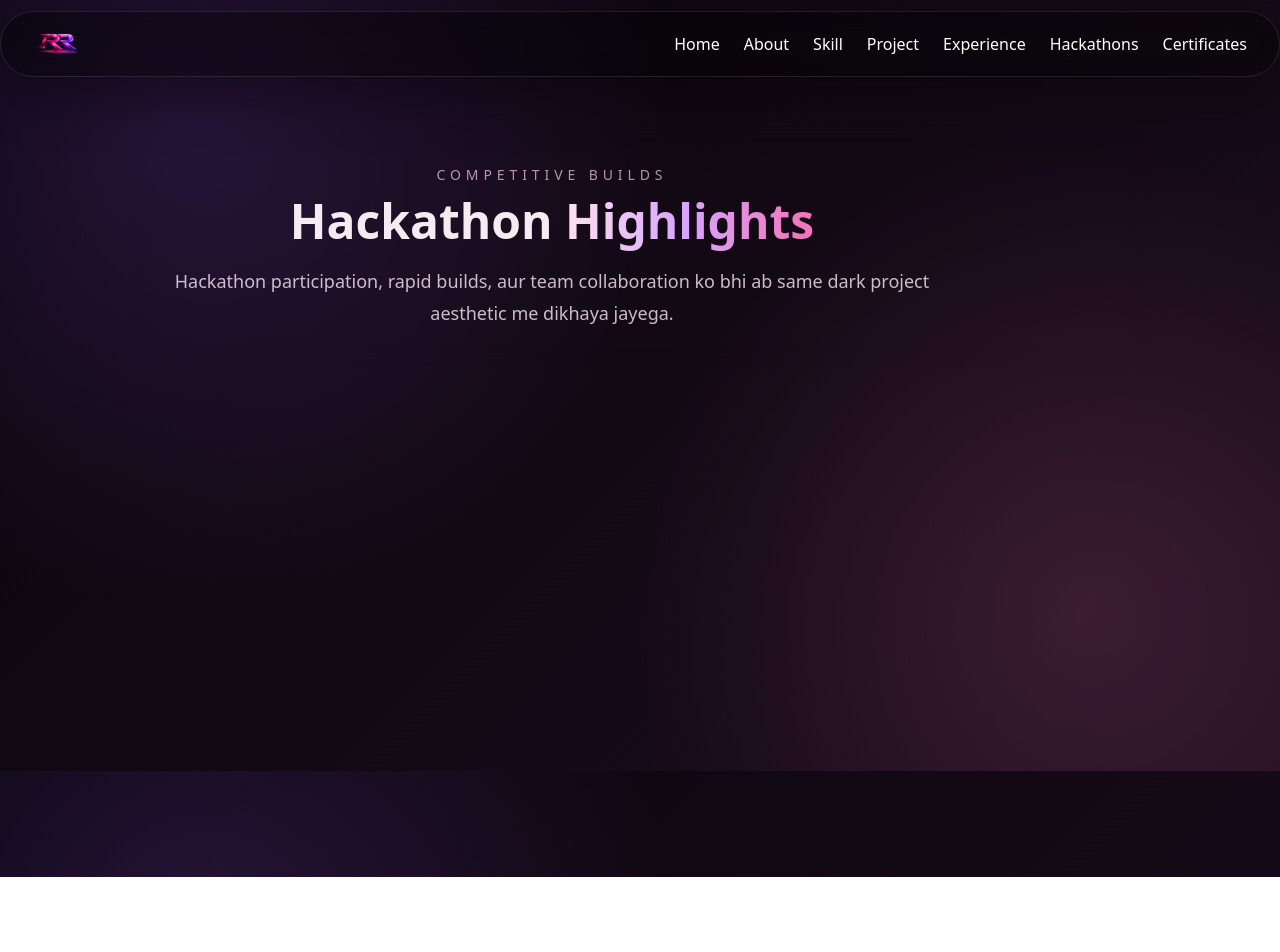
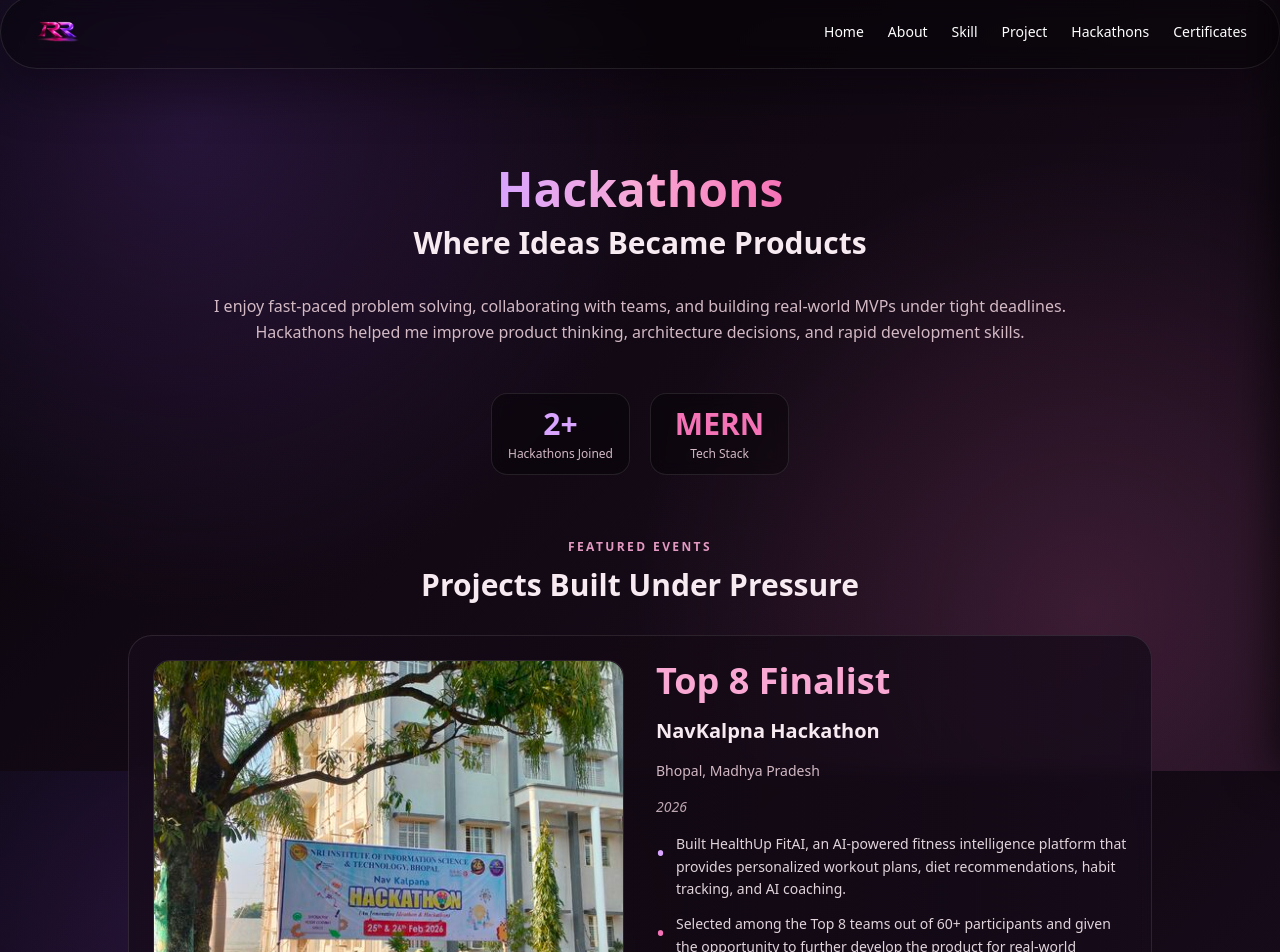
Before and after one commit to Rakhiraj1686/Portfolio, a React (Vite) app in the folder client/: page /hackathons in a window 1280 px wide. Shown: the part 29-981 px from the top of the page. Before the commit the page ends 906 px from the top, so only its background shows below. Built offline with nearby package versions, Linux system fonts and the light colour scheme.

Commit message:
feat: enhance Header component with new icons and dropdown animations; add Hackathon highlights section

```diff
--- a/client/src/components/Header.jsx
+++ b/client/src/components/Header.jsx
@@ -1,4 +1,4 @@
-import React, { useState } from "react";
+import React, { useEffect, useState } from "react";
 import rakhi from "../assets/rrr.png";
 import { Link, useLocation } from "react-router-dom";
 import {
@@ -9,18 +9,19 @@ import {
   FaBars,
   FaTimes,
 } from "react-icons/fa";
-import { LiaCertificateSolid } from "react-icons/lia";
-import { FaBriefcase } from "react-icons/fa";
 import { FiTool } from "react-icons/fi";
+import { PiMedalFill } from "react-icons/pi";
+import { AiFillTool } from "react-icons/ai";
+
+
 
 const navLinks = [
   { to: "/", label: "Home", icon: FaHome },
   { to: "/about", label: "About", icon: FaUser },
-  { to: "/skill", label: "Skill", icon: FiTool },
+  { to: "/skill", label: "Skill", icon: AiFillTool },
   { to: "/project", label: "Project", icon: FaProjectDiagram },
-  { to: "/experience", label: "Experience", icon: FaBriefcase },
   { to: "/hackathons", label: "Hackathons", icon: FaTrophy },
-  { to: "/certificates", label: "Certificates", icon: LiaCertificateSolid },
+  { to: "/certificates", label: "Certificates", icon: PiMedalFill },
 ];
 
 const Header = () => {
@@ -28,120 +29,42 @@ const Header = () => {
   const isHome = location.pathname === "/";
   const [menuOpen, setMenuOpen] = useState(false);
 
+  useEffect(() => {
+    document.body.style.overflow = menuOpen ? "hidden" : "";
+    return () => {
+      document.body.style.overflow = "";
+    };
+  }, [menuOpen]);
+
   return (
     <>
       {isHome ? (
         <>
-          {/* Desktop: vertical sidebar on right */}
-          <div className="hidden sm:fixed sm:flex sm:flex-col sm:z-50 sm:right-6 sm:top-1/2 sm:-translate-y-1/2 bg-black/40 backdrop-blur-md border border-white/10 rounded-full p-4 py-10 gap-10 items-center text-white shadow-[0_20px_50px_rgba(5,3,7,0.45)]">
-            <Link
-              to="/"
-              className="flex items-center gap-3 hover:text-(--color-accent)"
-              title="Home"
-            >
-              <FaHome />
-            </Link>
-            <Link
-              to="/about"
-              className="flex items-center gap-3 hover:text-(--color-accent)"
-              title="About"
-            >
-              <FaUser />
-            </Link>
-            <Link
-              to="/skill"
-              className="flex items-center gap-3 hover:text-(--color-accent)"
-              title="Skills"
-            >
-              <FiTool />
-            </Link>
-            <Link
-              to="/project"
-              className="flex items-center gap-3 hover:text-(--color-accent)"
-              title="Projects"
-            >
-              <FaProjectDiagram />
-            </Link>
-            <Link
-              to="/hackathons"
-              className="flex items-center gap-3 hover:text-(--color-accent)"
-              title="Hackathons"
-            >
-              <FaTrophy />
-            </Link>
-            <Link
-              to="/experience"
-              className="flex items-center gap-3 hover:text-(--color-accent)"
-              title="Experience"
-            >
-              <FaBriefcase />
-            </Link>
-            <Link
-              to="/certificates"
-              className="flex items-center gap-3 hover:text-(--color-accent)"
-              title="Certificates"
-            >
-              <LiaCertificateSolid />
-            </Link>
-          </div>
-
-          {/* Mobile: hamburger in top-right corner */}
-          <div className="sm:hidden  fixed top-4 right-4 z-50 text-white">
-            <button
-              className="bg-black/45 backdrop-blur-md border border-white/10 rounded-full p-3 text-xl shadow-lg"
-              onClick={() => setMenuOpen(!menuOpen)}
-              aria-label="Toggle menu"
-            >
-              {menuOpen ? <FaTimes /> : <FaBars />}
-            </button>
-
-            {menuOpen && (
-              <div
-                className="fixed inset-0 z-60 bg-black/45 backdrop-blur-sm"
-                onClick={() => setMenuOpen(false)}
-              >
-                <div
-                  className="ml-auto h-full w-[84%] max-w-sm bg-black/90 backdrop-blur-lg p-4 border-l border-white/10 shadow-2xl overflow-y-auto"
-                  onClick={(e) => e.stopPropagation()}
-                >
-                  <div className="flex items-center justify-between mb-4 mt-2">
-                    <p className="text-xs uppercase tracking-wider text-white/60">Menu</p>
-                    <button
-                      className="rounded-full p-1.5 bg-white/10 hover:bg-white/20 transition-colors"
-                      onClick={() => setMenuOpen(false)}
-                      aria-label="Close menu"
-                    >
-                      <FaTimes className="text-sm" />
-                    </button>
-                  </div>
-                  <div className="flex flex-col gap-1.5">
+          {/* Desktop Sidebar */}
+          <div className="hidden sm:fixed sm:flex  sm:flex-col sm:z-50 sm:right-6 sm:top-1/2 sm:-translate-y-1/2 bg-black/40 backdrop-blur-md border border-white/10 rounded-full p-3 py-10 gap-10 items-center  text-white shadow-[0_20px_50px_rgba(5,3,7,0.45)] px-5">
             {navLinks.map((link) => {
               const Icon = link.icon;
-                      const isActive = location.pathname === link.to;
               return (
-                      <Link
-                        key={link.to}
-                        to={link.to}
-                        className={`rounded-xl px-3 py-2.5 flex items-center gap-3 transition-colors ${
-                          isActive
-                            ? "bg-white/15 text-(--color-primary)"
-                            : "hover:bg-white/10 hover:text-(--color-primary)"
-                        }`}
-                        onClick={() => setMenuOpen(false)}
-                      >
-                        <Icon className="text-sm" />
-                        <span>{link.label}</span>
+                <Link key={link.to} to={link.to} title={link.label}>
+                  <Icon className="text-xl  hover:text-purple-400 transition" />
                 </Link>
               );
             })}
           </div>
-                </div>
-              </div>
-            )}
+
+          {/* Mobile Button */}
+          <div className="sm:hidden fixed top-10 right-4 z-50 text-white">
+            <button
+              className="bg-black/50 backdrop-blur-md border border-white/10 rounded-full p-3 text-xl shadow-lg"
+              onClick={() => setMenuOpen(!menuOpen)}
+            >
+              {menuOpen ? <FaTimes /> : <FaBars />}
+            </button>
           </div>
         </>
       ) : (
-        <div className="relative p-6  sm:p-2 rounded-full sm:px-8  sm:rounded-full max-w-7xl mx-4 sm:mx-auto  mt-4  sm:mt-10 flex justify-between items-center text-white backdrop-blur-md bg-black/40 border border-white/10 shadow-[0_20px_50px_rgba(5,3,7,0.4)]">
+        <div className="sticky top-3 z-30 p-4 sm:p-3 rounded-full sm:px-8 max-w-7xl mx-4 sm:mx-auto mt-4 sm:mt-6 flex justify-between items-center text-white backdrop-blur-md bg-black/40 border border-white/10 shadow-[0_20px_50px_rgba(5,3,7,0.4)]">
+          {/* Logo */}
           <img
             src={rakhi}
             alt=""
@@ -149,72 +72,106 @@ const Header = () => {
           />
 
           {/* Desktop Nav */}
-          <div className="hidden md:flex gap-4 lg:gap-6 text-sm lg:text-base">
+          <div className="hidden md:flex gap-6 text-sm">
             {navLinks.map((link) => (
               <Link
                 key={link.to}
                 to={link.to}
-                className="hover:text-(--color-accent)"
+                className="hover:text-purple-400 transition"
               >
                 {link.label}
               </Link>
             ))}
           </div>
 
-          {/* Mobile Hamburger */}
+          {/* Mobile Button */}
+          <div className="md:hidden">
             <button
-            className="md:hidden  lg:hidden text-xl rounded-full p-2 bg-black/35 border border-white/10"
+              className="text-xl rounded-full p-2 bg-black/40 border border-white/10"
               onClick={() => setMenuOpen(!menuOpen)}
             >
               {menuOpen ? <FaTimes /> : <FaBars />}
             </button>
+          </div>
+        </div>
+      )}
 
-          {/* Mobile Dropdown */}
-          {menuOpen && (
+      {/* ================= MOBILE DRAWER (GLOBAL) ================= */}
+      {/* Overlay */}
       <div
-              className="fixed inset-0 z-60 backdrop-blur-sm bg-black/45 md:hidden"
+        className={`fixed inset-0 bg-black/60 backdrop-blur-sm z-40 transition-opacity duration-300 ${
+          menuOpen ? "opacity-100" : "opacity-0 pointer-events-none"
+        }`}
         onClick={() => setMenuOpen(false)}
+      />
+
+      {/* Drawer */}
+      <div
+        className={`fixed top-0 right-0 h-full w-[60%] max-w-sm z-50
+        bg-[#0f0f17]/95 backdrop-blur-2xl
+        border-l border-white/10
+        shadow-[-10px_0_40px_rgba(0,0,0,0.6)]
+        transform transition-transform duration-300 ease-in-out
+        ${menuOpen ? "translate-x-0" : "translate-x-full"}`}
       >
-              <div
-                className="ml-auto h-full w-[84%] max-w-sm bg-black/90 backdrop-blur-lg p-4 border-l border-white/10 shadow-2xl overflow-y-auto"
-                onClick={(e) => e.stopPropagation()}
+        {/* Header */}
+        <div className="flex items-center justify-between p-4 border-b border-white/10">
+          <h2 className="text-sm font-semibold tracking-wide text-white/80">
+            Menu
+          </h2>
+
+          <button
+            onClick={() => setMenuOpen(false)}
+            className="p-2 rounded-full hover:bg-white/10 transition"
           >
-                <div className="flex items-center justify-between mb-4 mt-2">
-                  <p className="text-xs uppercase tracking-wider text-white/60">Menu</p>
-                  <button
-                    className="rounded-full p-1.5 bg-white/10 hover:bg-white/20 transition-colors"
-                    onClick={() => setMenuOpen(false)}
-                    aria-label="Close menu"
-                  >
-                    <FaTimes className="text-sm" />
+            <FaTimes />
           </button>
         </div>
-                <div className="flex flex-col gap-1.5">
+
+        {/* Profile Section */}
+        {/* <div className="flex items-center gap-3 p-4 border-b border-white/10">
+          <img src={rakhi} alt="" className="h-10 w-10 rounded-full" />
+          <div>
+            <p className="text-sm font-medium">Your Name</p>
+            <p className="text-xs text-white/50">Developer</p>
+          </div>
+        </div> */}
+
+        {/* Navigation Links */}
+        <div className="flex flex-col p-3 gap-1">
           {navLinks.map((link) => {
             const Icon = link.icon;
             const isActive = location.pathname === link.to;
+
             return (
               <Link
                 key={link.to}
                 to={link.to}
-                        className={`rounded-xl px-3 py-2.5 flex items-center gap-3 transition-colors ${
+                onClick={() => setMenuOpen(false)}
+                className={`group flex items-center gap-3 px-4 py-3 rounded-xl transition-all duration-200
+                ${
                   isActive
-                            ? "bg-white/15 text-(--color-primary)"
-                            : "hover:bg-white/10 hover:text-(--color-primary)"
+                    ? "bg-linear-to-r from-purple-500/20 to-pink-500/20 text-white"
+                    : "text-white/80 hover:bg-white/5 hover:text-white"
                 }`}
-                        onClick={() => setMenuOpen(false)}
               >
+                {/* Icon */}
+                <div className="h-9 w-9 flex items-center justify-center rounded-lg bg-white/5 group-hover:bg-white/10">
                   <Icon className="text-sm" />
-                        <span>{link.label}</span>
+                </div>
+
+                {/* Label */}
+                <span className="text-sm font-medium">{link.label}</span>
+
+                {/* Active Dot */}
+                {isActive && (
+                  <div className="ml-auto h-2 w-2 rounded-full bg-purple-400"></div>
+                )}
               </Link>
             );
           })}
         </div>
       </div>
-            </div>
-          )}
-        </div>
-      )}
     </>
   );
 };
--- a/client/src/pages/Hackathons.jsx
+++ b/client/src/pages/Hackathons.jsx
@@ -1,14 +1,136 @@
 import React from "react";
+import hackathonNK from "../assets/hackathon/hackathonNK.jpeg";
 
-import PageShell from "../components/PageShell";
+
+const hackathons = [
+  {
+    title: "NavKalpna Hackathon",
+    image: hackathonNK,
+    location: "Bhopal, Madhya Pradesh",
+    date: "2026",
+    position: "Top 8 Finalist",
+    desc: "Built HealthUp FitAI, an AI-powered fitness intelligence platform that provides personalized workout plans, diet recommendations, habit tracking, and AI coaching.",
+    achievement:
+      "Selected among the Top 8 teams out of 60+ participants and given the opportunity to further develop the product for real-world implementation.",
+  },
+];
 
 const Hackathons = () => {
   return (
-    <PageShell
-      eyebrow="Competitive Builds"
-      title={<>Hackathon <span className="portfolio-name">Highlights</span></>}
-      description="Hackathon participation, rapid builds, aur team collaboration ko bhi ab same dark project aesthetic me dikhaya jayega."
-    />
+    <>
+      <section className="relative min-h-screen overflow-hidden px-6 pb-16 pt-15 md:pt-24 text-(--color-text) md:px-12">
+
+
+        <div className="mx-auto flex max-w-5xl flex-col items-center gap-8 text-center">
+          <h1 className="font-bold leading-tight">
+            <span className="bg-linear-to-r from-(--color-primary) via-(--color-accent) to-(--color-secondary) bg-clip-text text-3xl text-transparent sm:text-4xl md:text-5xl">
+              Hackathons
+            </span>
+
+            <span className="mt-3 block text-xl text-(--color-text) sm:text-2xl md:text-3xl">
+              Where Ideas Became Products
+            </span>
+          </h1>
+
+          <p className="max-w-4xl px-1 text-sm leading-relaxed text-(--color-text-muted) md:text-base">
+            I enjoy fast-paced problem solving, collaborating with teams, and
+            building real-world MVPs under tight deadlines. Hackathons helped me
+            improve product thinking, architecture decisions, and rapid
+            development skills.
+          </p>
+
+          <div className="mt-4 grid grid-cols-2 gap-5">
+            <div className="group rounded-2xl border border-white/10 bg-black/35 px-4 py-3 backdrop-blur transition hover:-translate-y-1 hover:border-(--color-primary)/70">
+              <p className="text-2xl font-bold text-(--color-primary) md:text-3xl">
+                2+
+              </p>
+              <p className="mt-1 text-xs text-(--color-text-muted)">
+                Hackathons Joined
+              </p>
+            </div>
+
+            <div className="group rounded-2xl border border-white/10 bg-black/35 px-4 py-3 backdrop-blur transition hover:-translate-y-1 hover:border-(--color-secondary)/70">
+              <p className="text-2xl font-bold text-(--color-secondary) md:text-3xl">
+                MERN
+              </p>
+              <p className="mt-1 text-xs text-(--color-text-muted)">
+                Tech Stack
+              </p>
+            </div>
+          </div>
+        </div>
+
+        <div className="mx-auto mt-16 max-w-5xl">
+          <div className="mb-8 text-center">
+            <p className="text-xs font-semibold uppercase tracking-[0.2em] text-(--color-accent)/90">
+              Featured Events
+            </p>
+            <h2 className="mt-3 text-2xl font-bold text-(--color-text) sm:text-3xl">
+              Projects Built Under Pressure
+            </h2>
+          </div>
+
+          <div className="grid gap-8 md:grid-cols-1">
+            {hackathons.map((hackathon) => (
+              <div
+                key={hackathon.title}
+                className="mx-auto max-w-6xl rounded-3xl border border-white/10 bg-linear-to-r from-[#160b1a]/80 via-[#120913]/70 to-[#160b1a]/80 p-6 backdrop-blur"
+              >
+                <div className="grid items-center gap-8 md:grid-cols-2">
+                  <div className="overflow-hidden rounded-2xl border border-white/10">
+                    <img
+                      src={hackathon.image}
+                      alt={hackathon.title}
+                      className="h-80 w-full rounded-2xl object-cover transition duration-500 hover:scale-105"
+                    />
+                  </div>
+
+                  <div className="space-y-4">
+                    <h2 className="text-3xl font-bold text-(--color-accent) md:text-4xl">
+                      {hackathon.position}
+                    </h2>
+
+                    <h3 className="text-xl font-semibold text-(--color-text)">
+                      {hackathon.title}
+                    </h3>
+
+                    <p className="text-sm text-(--color-text-muted)">
+                      {hackathon.location}
+                    </p>
+
+                    <p className="text-sm italic text-(--color-text-muted)/90">
+                      {hackathon.date}
+                    </p>
+
+                    <ul className="space-y-3 text-sm leading-relaxed text-(--color-text)/90">
+                      <li className="flex gap-3">
+                        <span className="mt-1 h-2 w-2 rounded-full text-2xl text-(--color-primary)">
+                          •
+                        </span>
+                        <span>{hackathon.desc}</span>
+                      </li>
+
+                      <li className="flex gap-3">
+                        <span className="mt-1 h-2 w-2 rounded-full text-2xl text-(--color-secondary)">
+                          •
+                        </span>
+                        <span>{hackathon.achievement}</span>
+                      </li>
+                    </ul>
+                  </div>
+                </div>
+              </div>
+            ))}
+          </div>
+        </div>
+      </section>
+
+      <div className="flex items-center justify-center bg-black/30 py-2 backdrop-blur-xl">
+        <div className="text-sm tracking-wide text-(--color-text-muted)">
+          © 2026 Rakhi Rani. All rights reserved.
+        </div>
+      </div>
+    </>
   );
 };
 
```
Also changed, not shown: client/src/index.css (+15 -0 lines), client/src/pages/Home.jsx (+39 -14 lines), client/src/pages/Project.jsx (+7 -3 lines), client/src/assets/hackathon/hackathonNk.jpeg (added). Lines whose indentation alone changed are shown as unchanged.
